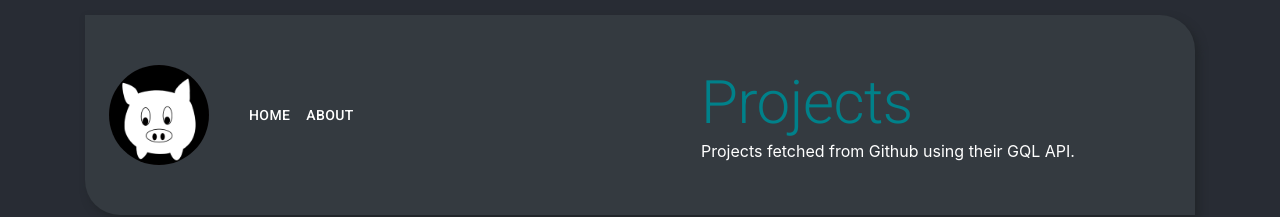
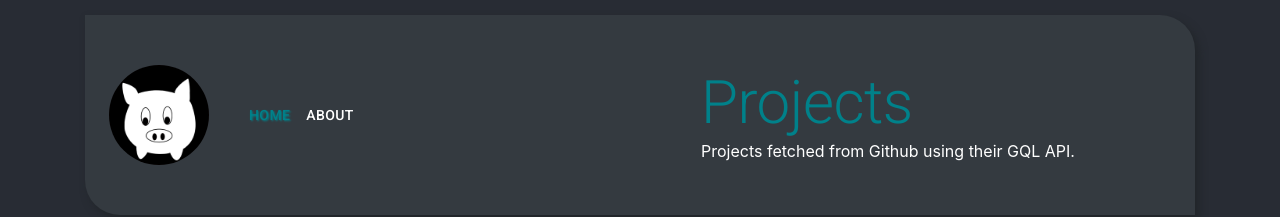
Before and after one commit to FernandoH-G/Website, a React (Create React App) app: page / in a window 1280 px wide. Shown: the top 217 px of the page. Built offline with nearby package versions, Linux system fonts and the light colour scheme; no server answers.

Commit message:
Changed BrowserRouter to HashRouter to make refreshing from about page work... Temporary solution. Made other code placement changes, commented out code, and deleted commented out code.

```diff
--- a/public/index.html
+++ b/public/index.html
@@ -2,23 +2,24 @@
 <html lang="en">
   <head>
     <meta charset="utf-8" />
-    <link rel="icon" href="%PUBLIC_URL%/favicon.ico" />
-    <link
-      rel="stylesheet"
-      href="https://fonts.googleapis.com/css?family=Roboto:300,400,500,700&display=swap"
-    />
     <meta name="viewport" content="width=device-width, initial-scale=1" />
     <meta name="theme-color" content="#000000" />
     <meta
       name="description"
       content="Web site created using create-react-app"
     />
+    <link
+      rel="stylesheet"
+      href="https://fonts.googleapis.com/css?family=Roboto:300,400,500,700&display=swap"
+    />
+    <link rel="icon" href="%PUBLIC_URL%/favicon.ico" />
     <link rel="apple-touch-icon" href="%PUBLIC_URL%/logo192.png" />
     <!--
       manifest.json provides metadata used when your web app is installed on a
       user's mobile device or desktop. See https://developers.google.com/web/fundamentals/web-app-manifest/
     -->
-    <link rel="manifest" href="%PUBLIC_URL%/manifest.json" />
+    <!-- <link rel="manifest" href="%PUBLIC_URL%/manifest.json" /> -->
+
     <!--
       Notice the use of %PUBLIC_URL% in the tags above.
       It will be replaced with the URL of the `public` folder during the build.
@@ -31,8 +32,6 @@
     <title>FernandoH-G</title>
   </head>
   <!-- Hacky way of changing background v -->
-  <!-- <body style="background-color: #282c34;"> -->
-  <!-- <body style="background-color:#454754"> -->
   <body style="background-color:#282c34">
     <noscript>You need to enable JavaScript to run this app.</noscript>
     <div id="root"></div>
--- a/src/App.jsx
+++ b/src/App.jsx
@@ -13,7 +13,7 @@ import { setContext } from '@apollo/client/link/context';
 import Navigation from './Component/Navigation';
 import About from "./Endpoint/About"
 import Home from "./Endpoint/Home"
-import Test from "./Endpoint/Test"
+// import Test from "./Endpoint/Test"
 
 const httpLink = createHttpLink({
 	uri: 'https://api.github.com/graphql',
@@ -38,6 +38,7 @@ const client = new ApolloClient({
 
 function App() {
 	const [headerMessage, setHeaderMessage] = useState({ title: "", subtitle: "" })
+
 	return (
 		<ApolloProvider client={client}>
 			<>
@@ -46,26 +47,14 @@ function App() {
 				/>
 				<Routes>
 					<Route
-						path="/about"
-						element={<About setHeaderMessage={setHeaderMessage} />}
-						// render={(props) => (
-						// 	<About
-						// 		{...props}
-						// 		setHeaderMessage={setHeaderMessage}
-						// 	/>
-						// )}
+						path="/"
+						element={<Home setHeaderMessage={setHeaderMessage} />}
 					/>
 					<Route
-						path="/" exact
-						element={<Home setHeaderMessage={setHeaderMessage}/>}
-						// render={(props) => (
-						// 	<Home
-						// 		{...props}
-						// 		setHeaderMessage={setHeaderMessage}
-						// 	/>
-						// )}
+						path="about"
+						element={<About setHeaderMessage={setHeaderMessage} />}
 					/>
-					{/* <Route path="/test" exact component={Test} /> */}
+					{/* <Route path="/test" element={<Test>} /> */}
 				</Routes>
 			</>
 		</ApolloProvider>
--- a/src/Component/Navigation.jsx
+++ b/src/Component/Navigation.jsx
@@ -11,6 +11,14 @@ import Typography from '@mui/material/Typography';
 import { Link, NavLink } from "react-router-dom";
 
 function Navigation(props) {
+	const normalStyle = {
+		color: "white"
+	}
+	const activeStyle = {
+		color: "#00818A",
+		textShadow: "1px 1px 2px #00818A",
+	}
+
 	return (
 		<Container >
 			<Navbar
@@ -45,16 +53,14 @@ function Navigation(props) {
 				<Navbar.Collapse id="basic-navbar-nav">
 					<Nav className="mr-auto" >
 						<NavLink
-							exact
+							// exact
 							className="nav-link"
 							to="/"
-							style={{
-								color: "white"
-							}}
-							activeStyle={{
-								color: "#00818A",
-								textShadow: "1px 1px 2px #00818A",
-							}}
+							style={({ isActive }) => isActive ? activeStyle : normalStyle}
+						// activeStyle={{
+						// 	color: "#00818A",
+						// 	textShadow: "1px 1px 2px #00818A",
+						// }}
 						>
 							<Typography
 								variant="button"
@@ -64,14 +70,15 @@ function Navigation(props) {
 						</NavLink>
 						<NavLink
 							className="nav-link"
-							to="/about"
-							style={{
-								color: "white"
-							}}
-							activeStyle={{
-								color: "#00818A",
-								textShadow: "1px 1px 2px #00818A",
-							}}
+							to="about"
+							// style={{
+							// 	color: "white"
+							// }}
+							style={({ isActive }) => isActive ? activeStyle : normalStyle}
+						// activeStyle={{
+						// 	color: "#00818A",
+						// 	textShadow: "1px 1px 2px #00818A",
+						// }}
 						>
 							<Typography
 								variant="button"
```
Also changed, not shown: src/index.js (+4 -3 lines).
